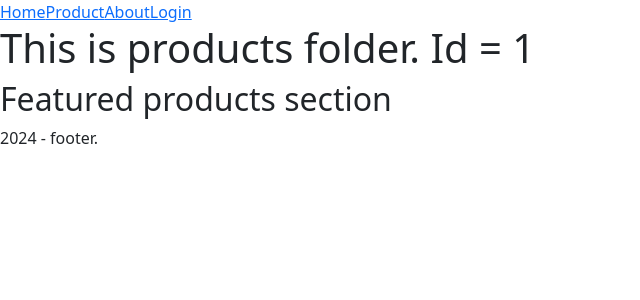
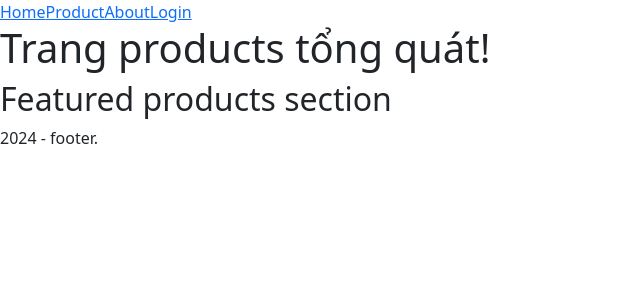
Before and after one commit to cityfarm/nextjs-codevolution, a Next.js app: page /products/1 in a window 1280 px wide. Shown: the top 300 px of the page, without its empty margins (0-640 px from the left). Built offline with nearby package versions, Linux system fonts and the light colour scheme.

Commit message:
deploy to vercel

```diff
--- a/src/app/products/[id]/page.tsx
+++ b/src/app/products/[id]/page.tsx
@@ -1,12 +1,14 @@
+// type ProductProps = {
+//   params: {
+//     id: string;
+//   };
+// };
 
+// export default function Products({ params }: ProductProps) {
+//   const { id } = params;
+//   return <h1>This is products folder. Id = {id}</h1>;
+// }
 
-type ProductProps = {
-    params: {
-      id: string;
-    };
-  };
-
-  export default function Products({ params }: ProductProps) {
-    const { id } = params;
-    return <h1>This is products folder. Id = {id}</h1>;
-  }
+export default function Products(){
+    return <h1>Trang products tổng quát! </h1>
+}
```
